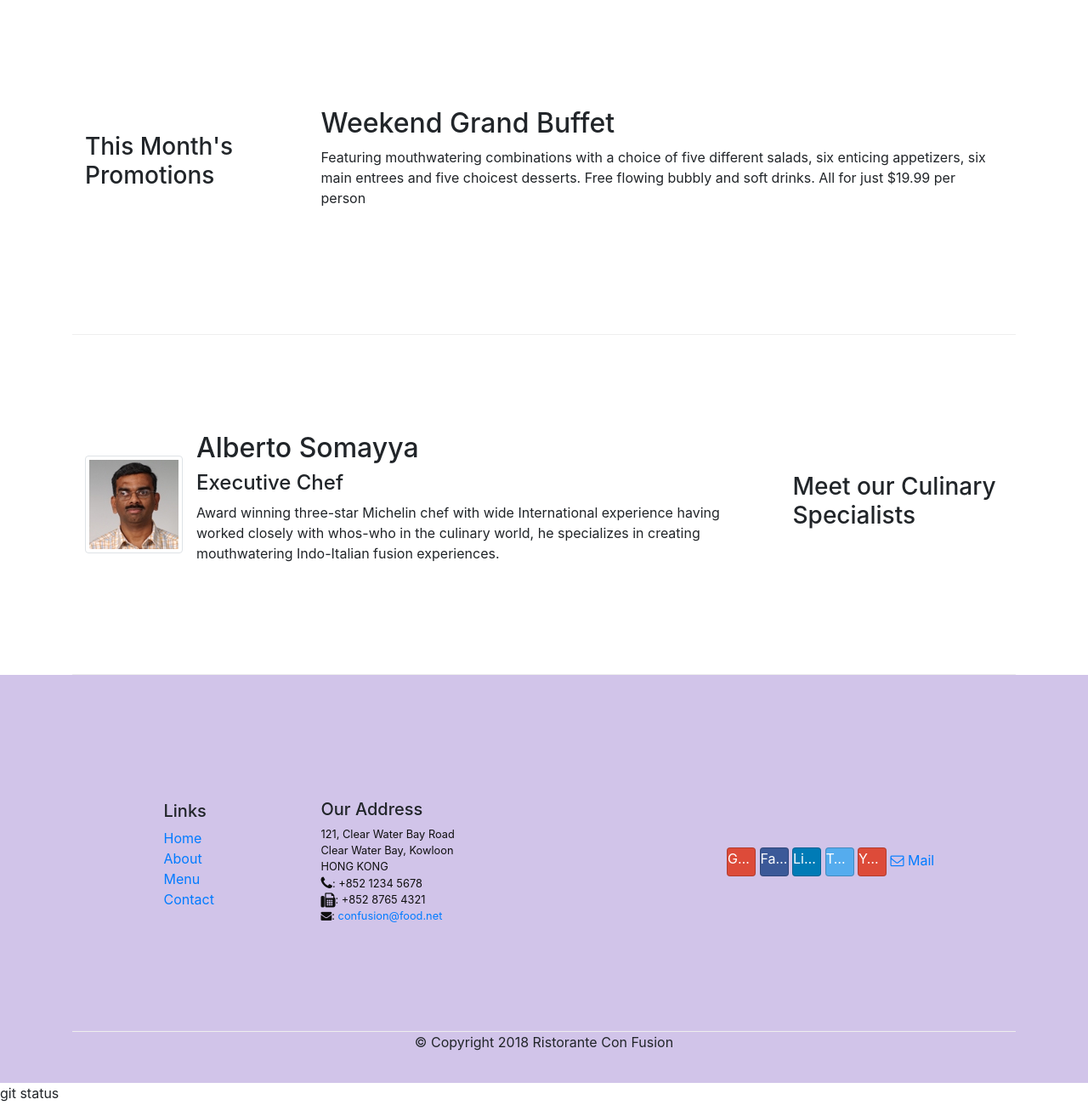
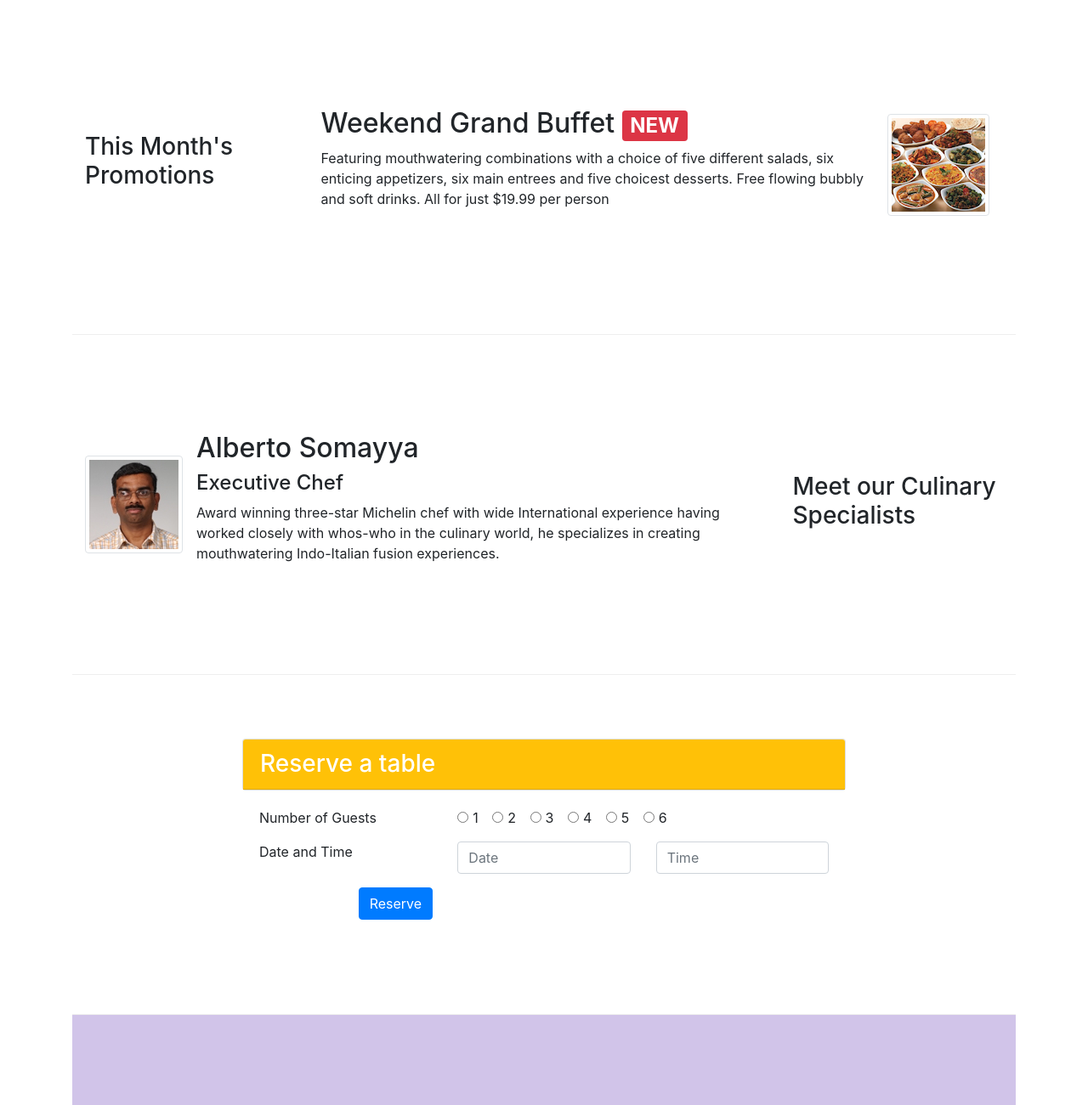
Before and after one commit to onlyheram/git-test, a website: page Bootstrap4/conFusion/index.html in a window 1280 px wide. Shown: the part 740-2040 px from the top of the page at 85% size. Drawn offline with nearby package versions, Linux system fonts and the light colour scheme.

Commit message:
ass2 completed

```diff
--- a/Bootstrap4/conFusion/index.html
+++ b/Bootstrap4/conFusion/index.html
@@ -1,6 +1,5 @@
 <!DOCTYPE html>
 <html lang="en">
-
 <head>
     <title>Ristorante Con Fusion</title>
     <!-- Required meta tags always come first -->
@@ -16,8 +15,6 @@
 </head>
 
 <body>
-  <div class="">
-
     <nav class="navbar navbar-dark navbar-expand-sm fixed-top">
         <div class="container">
             <button class="navbar-toggler" type="button" data-toggle="collapse" data-target="#Navbar">
@@ -46,6 +43,7 @@
                 </div>
                 <div class="col-12 col-sm align-self-center">
                     <img src="img/logo.png" class="img-fluid">
+                    <a class="btn btn-warning" href="#ReservationForm">Reserve Table</a>
                 </div>
             </div>
         </div>
@@ -60,24 +58,39 @@
                 <div class="media">
                     <img class="d-flex mr-3 img-thumbnail align-self-center"src="img/uthappizza.png" alt="Uthappizza">
                     <div class="media-body">
-                        <h2 class="mt-0">Uthappizza <span class="badge badge-danger">HOT</span><span class="badge badge-pill badge-secondary">$4.99</span> </h2>
+                        <h2 class="mt-0">
+                            Uthappizza
+                            <span class="badge badge-danger">HOT</span>
+                            <span class="badge badge-pill badge-secondary">$4.99</span>
+                        </h2>
                         <p class="d-none d-sm-block">A unique combination of Indian Uthappam (pancake) and
                             Italian pizza, topped with Cerignola olives, ripe vine
                             cherry tomatoes, Vidalia onion, Guntur chillies and
-                            Buffalo Paneer.</p>
+                            Buffalo Paneer.
+                        </p>
                     </div>
                 </div>
             </div>
         </div>
-
 
         <div class="row row-content align-items-center">
             <div class="col-12 col-sm-4 col-md-3">
                 <h3>This Month's Promotions</h3>
             </div>
             <div class="col-12 col-sm-4 col-md">
-                <h2>Weekend Grand Buffet</h2>
-                <p>Featuring mouthwatering combinations with a choice of five different salads, six enticing appetizers, six main entrees and five choicest desserts. Free flowing bubbly and soft drinks. All for just $19.99 per person </p>
+                <div class="media">
+                    <div class="media-body">
+                        <h2 class="mt-0">Weekend Grand Buffet
+                            <span class="badge badge-danger">NEW</span>
+                        </h2>
+                        <p class="d-none d-sm-block">Featuring mouthwatering combinations with a choice of five
+                            different salads, six enticing appetizers, six main entrees
+                            and five choicest desserts. Free flowing bubbly and soft drinks.
+                            All for just $19.99 per person
+                        </p>
+                    </div>
+                    <img class="d-flex mr-3 img-thumbnail align-self-center" src="img/buffet.png" alt="Alberto Somayya">
+                </div>
             </div>
         </div>
 
@@ -87,8 +100,7 @@
             </div>
             <div class="col-12 col-sm-4 order-sm-first col-md">
                 <div class="media">
-                    <img class="d-flex mr-3 img-thumbnail align-self-center"
-                            src="img/alberto.png" alt="Alberto Somayya">
+                    <img class="d-flex mr-3 img-thumbnail align-self-center" src="img/alberto.png" alt="Alberto Somayya">
                     <div class="media-body">
                         <h2 class="mt-0">Alberto Somayya</h2>
                         <h4>Executive Chef</h4>
@@ -97,6 +109,66 @@
                             whos-who in the culinary world, he specializes in
                             creating mouthwatering Indo-Italian fusion experiences.
                         </p>
+                    </div>
+                </div>
+            </div>
+        </div>
+
+        <div class="row row-content align-items-center" id="ReservationForm">
+            <div class="col-12 offset-0 col-md-8 offset-md-2">
+                <!--card-->
+                    <div class="card">
+                        <h3 class="card-header bg-warning text-white">Reserve a table</h3>
+                    </div>
+                    <div class="card-body">
+                     <!--Radio buttons-->
+                        <div class="form-group row">
+                            <div class="col-12 col-sm-4">
+                                Number of Guests
+                            </div>
+                            <div class="col-12 col-sm-8">
+                                <div class="form-check form-check-inline">
+                                    <input class="form-check-input" type="radio" id="inlineRadio1" value="option1">
+                                    <label class="form-check-label" for="inlineRadio1">1</label>
+                                </div>
+                                <div class="form-check form-check-inline">
+                                    <input class="form-check-input" type="radio" id="inlineRadio2" value="option2">
+                                    <label class="form-check-label" for="inlineRadio2">2</label>
+                                </div>
+                                <div class="form-check form-check-inline">
+                                    <input class="form-check-input" type="radio" id="inlineRadio3" value="option3">
+                                    <label class="form-check-label" for="inlineRadio3">3</label>
+                                </div>
+                                <div class="form-check form-check-inline">
+                                    <input class="form-check-input" type="radio" id="inlineRadio3" value="option3">
+                                    <label class="form-check-label" for="inlineRadio3">4</label>
+                                </div>
+                                <div class="form-check form-check-inline">
+                                    <input class="form-check-input" type="radio" id="inlineRadio3" value="option3">
+                                    <label class="form-check-label" for="inlineRadio3">5</label>
+                                </div>
+                                <div class="form-check form-check-inline">
+                                    <input class="form-check-input" type="radio" id="inlineRadio3" value="option3">
+                                    <label class="form-check-label" for="inlineRadio3">6</label>
+                                </div>
+                            </div>
+                        </div>
+                     <!--date and time-->
+                        <div class="form-group row">
+                            <div class="col-12 col-sm-4">
+                                Date and Time
+                            </div>
+                            <div class="col-12 col-sm-4">
+                                <input type="text" class="form-control" placeholder="Date">
+                            </div>
+                            <div class="col-12 col-sm-4">
+                                <input type="text" class="form-control" placeholder="Time">
+                            </div>
+                        </div>
+                     <!--reserve button-->
+                        <div class="form-group row">
+                            <div class="offset-md-2 col-md-10">
+                                <button type="submit" class="btn btn-primary">Reserve</button>
                             </div>
                         </div>
                     </div>
@@ -139,19 +211,18 @@
                     </div>
                 </div>
            </div>
-           <div class="row justify-content-center">
+           <div class="row justify-content-center pt-2">
                 <div class="col-auto">
                     <p>© Copyright 2018 Ristorante Con Fusion</p>
                 </div>
            </div>
         </div>
     </footer>
-</div>
+
     <!-- jQuery first, then Popper.js, then Bootstrap JS. -->
     <script src="node_modules/jquery/dist/jquery.slim.min.js"></script>
     <script src="node_modules/popper.js/dist/umd/popper.min.js"></script>
     <script src="node_modules/bootstrap/dist/js/bootstrap.min.js"></script>
-    git status
 </body>
 
 </html>
```
Lines whose indentation alone changed are shown as unchanged.
